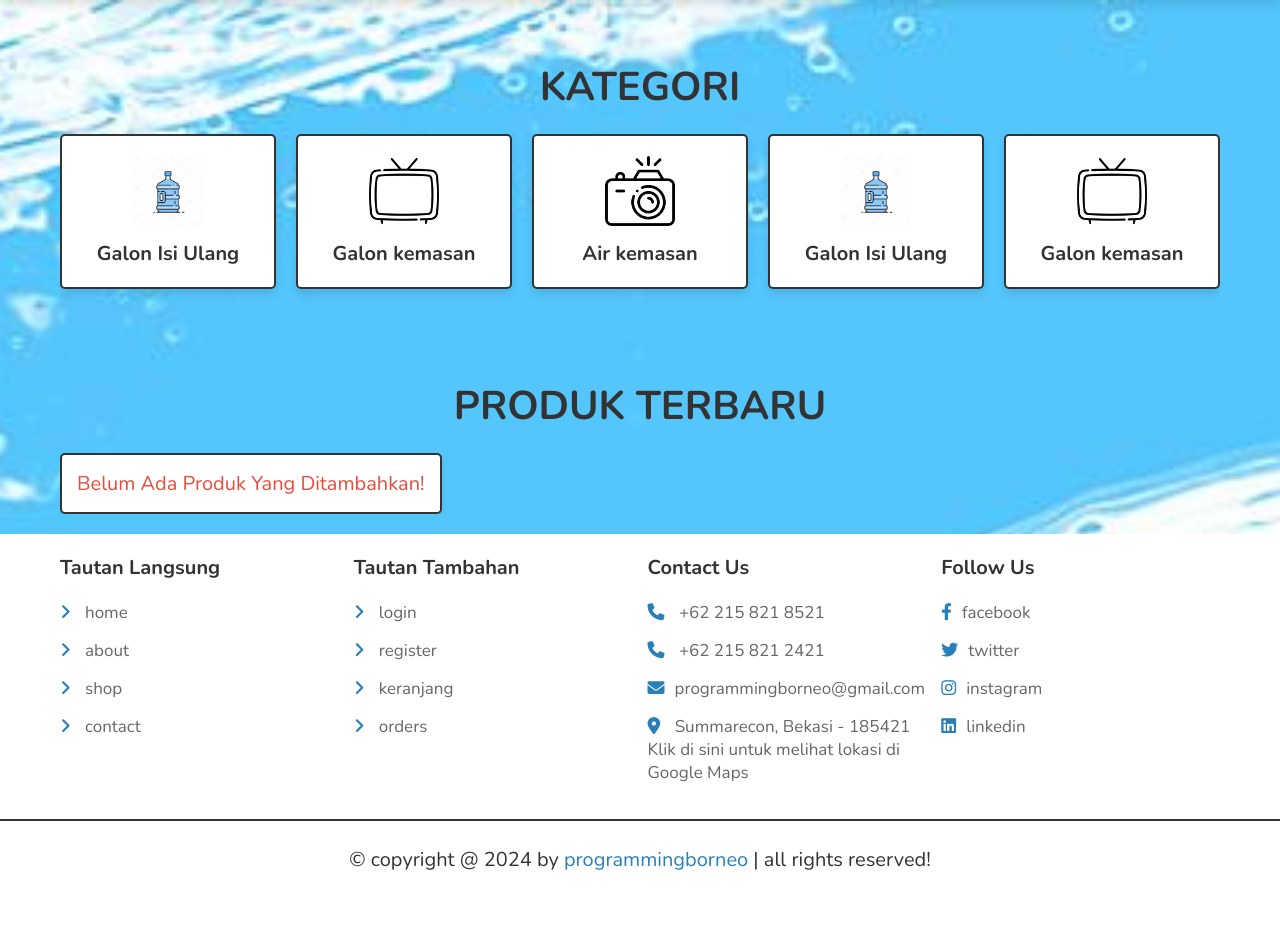
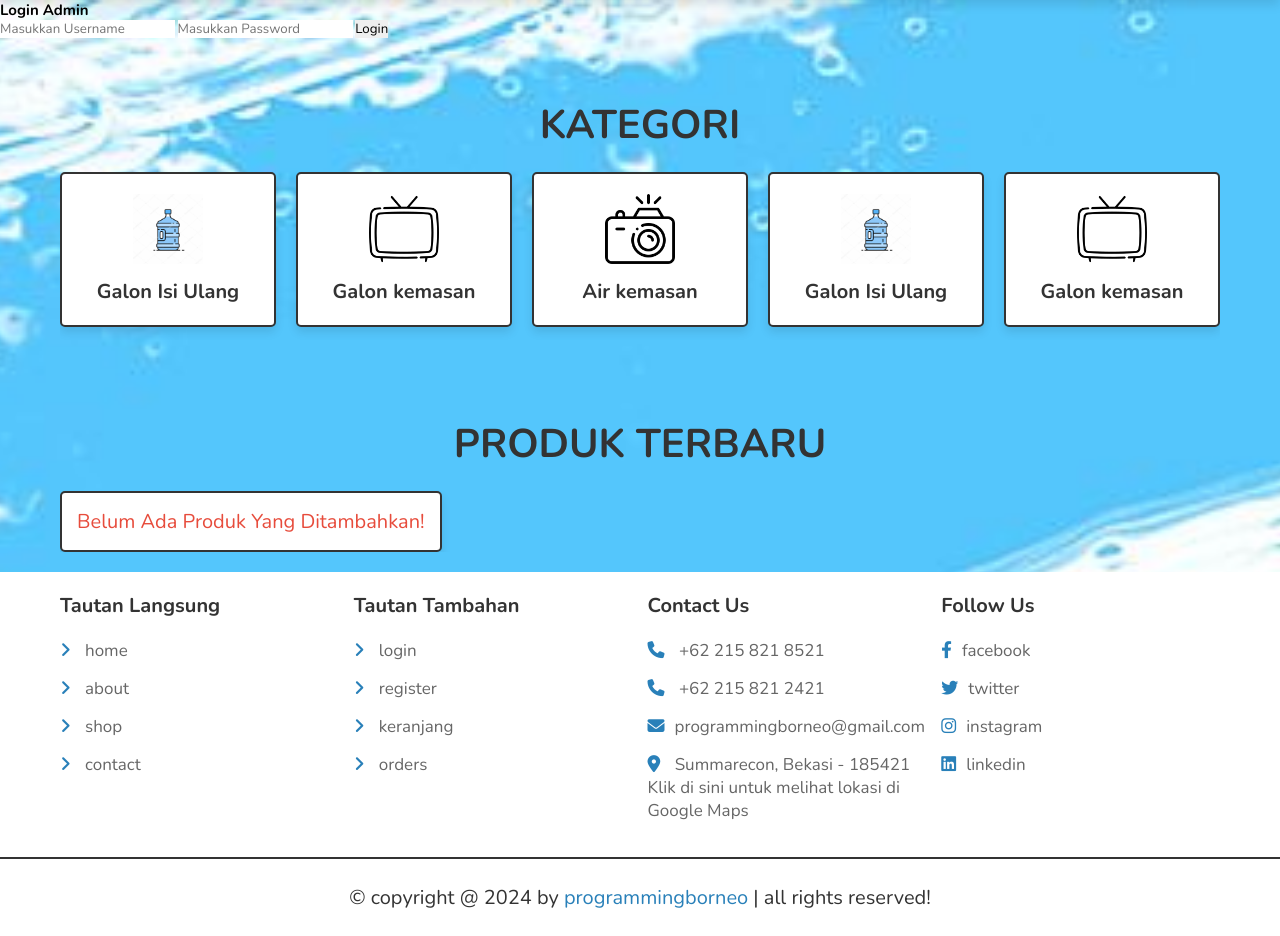
Before and after one commit to riskaadyn/Website-Depot, a PHP site: page /home.php in a window 1280 px wide. Shown: the part 74-1010 px from the top of the page. Before the commit the page ends 944 px from the top, so only its background shows below. Run offline with PHP 8.4, Linux system fonts and the light colour scheme; data that the repository does not hold is empty; some libraries are stand-ins or nearby versions.

Commit message:
update admin login

```diff
--- a/ecommerce/home.php
+++ b/ecommerce/home.php
@@ -1,7 +1,6 @@
 <?php
-
+// Include your PHP logic for session management and database connection
 include 'components/connect.php';
-
 session_start();
 
 if(isset($_SESSION['user_id'])){
@@ -12,6 +11,26 @@ if(isset($_SESSION['user_id'])){
 
 include 'components/wishlist_cart.php';
 
+// Handle admin login form submission
+if($_SERVER['REQUEST_METHOD'] == 'POST' && isset($_POST['username']) && isset($_POST['password'])) {
+   $username = $_POST['username'];
+   $password = $_POST['password'];
+
+   // Hardcoded values for demonstration, replace with secure authentication method
+   $expected_username = 'admin';
+   $expected_password = '111';
+
+   // Check if username and password match
+   if($username === $expected_username && $password === $expected_password) {
+      // Login successful, set session and redirect
+      $_SESSION['admin_logged_in'] = true;
+      header("Location: Admin/dashboard.php");
+      exit; // Ensure that no further output is sent
+   } else {
+      // Login failed
+      $admin_login_error = "Username atau Password salah. Silakan coba lagi.";
+   }
+}
 ?>
 
 <!DOCTYPE html>
@@ -20,22 +39,32 @@ include 'components/wishlist_cart.php';
    <meta charset="UTF-8">
    <meta http-equiv="X-UA-Compatible" content="IE=edge">
    <meta name="viewport" content="width=device-width, initial-scale=1.0">
-   <title>home</title>
+   <title>Home</title>
 
+   <!-- CSS links -->
    <link rel="stylesheet" href="https://unpkg.com/swiper@8/swiper-bundle.min.css" />
-
-   <!-- font awesome cdn link  -->
    <link rel="stylesheet" href="https://cdnjs.cloudflare.com/ajax/libs/font-awesome/6.1.1/css/all.min.css">
-
-   <!-- custom css file link  -->
    <link rel="stylesheet" href="css/style.css">
-
 </head>
 <body>
 
 <?php include 'components/user_header.php'; ?>
 
 <div class="home-bg">
+
+<!-- Form for Admin Login -->
+<div class="admin-login-form">
+   <h2>Login Admin</h2>
+   <?php if(isset($admin_login_error)): ?>
+      <div class="error"><?= $admin_login_error; ?></div>
+   <?php endif; ?>
+   <form action="" method="post">
+      <input type="text" name="username" placeholder="Masukkan Username" required>
+      <input type="password" name="password" placeholder="Masukkan Password" required>
+      <button type="submit">Login</button>
+   </form>
+</div>
+
 
 <section class="home">
 
```
